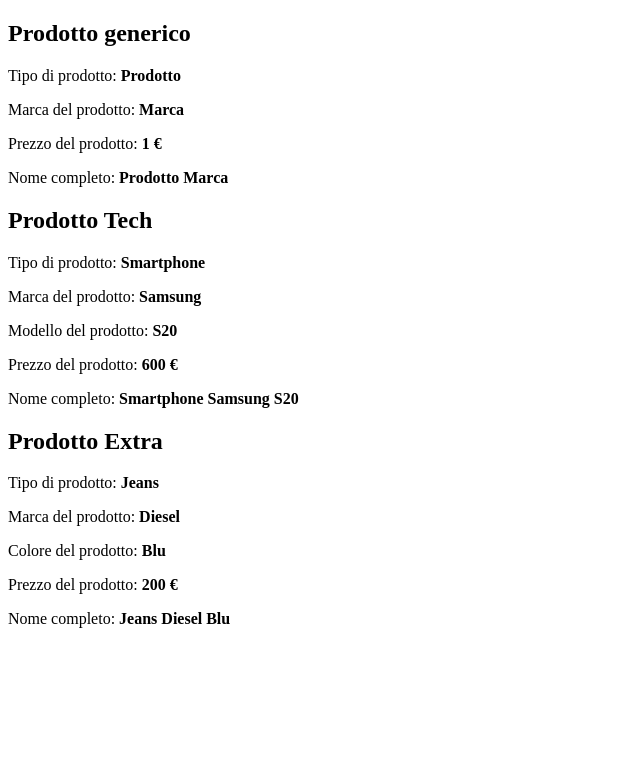
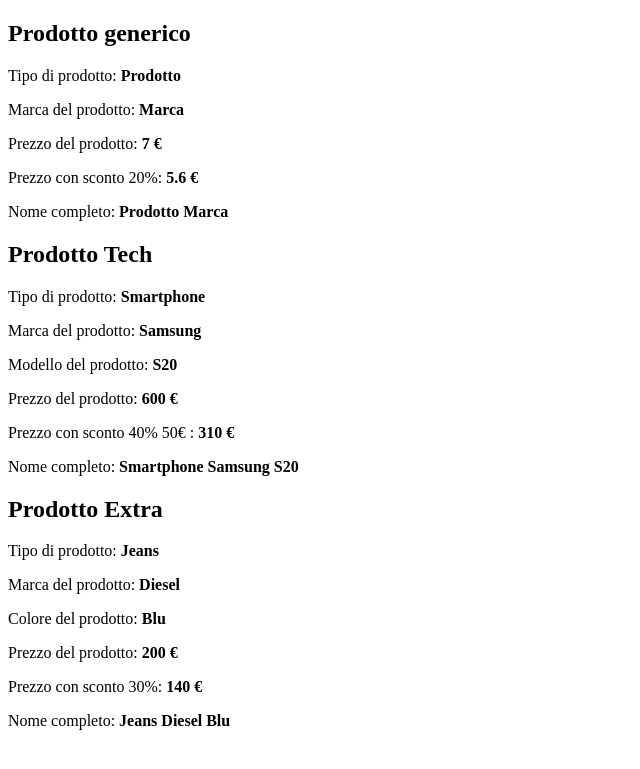
Before and after one commit to Ciarm-nik/php-oop-2, a PHP site: page / in a window 1280 px wide. Shown: the top 769 px of the page, without its empty margins (0-640 px from the left). Run offline with PHP 8.4, Linux system fonts and the light colour scheme.

Commit message:
Aggiunto sconto sui diversi prodotti

```diff
--- a/classes/model_product.php
+++ b/classes/model_product.php
@@ -19,4 +19,9 @@ class ModelProduct extends Product
     {
         return parent::getFullName() . " " . $this->model;
     }
+
+    public function getDiscountPrice($discount)
+    {
+        return parent::getDiscountPrice($discount) -50;
+    }
 }
--- a/classes/product.php
+++ b/classes/product.php
@@ -28,8 +28,18 @@ class Product
         return $this->brand;
     }
 
+    public function getPrice()
+    {
+        return $this->price;
+    }
+
     public function getFullName()
     {
         return $this->type . " " . $this->brand;
     }
+
+    public function getDiscountPrice($discount)
+    {
+        return $this->price - ($this->price * ($discount / 100));
+    }
 }
--- a/index.php
+++ b/index.php
@@ -20,7 +20,7 @@ require_once __DIR__ . "/classes/model_product.php";
 <body>
 
     <?php
-    $generic = new Product("Prodotto", "Marca", 1);
+    $generic = new Product("Prodotto", "Marca", 7);
     $phone = new ModelProduct("Smartphone", "Samsung", 600, "S20");
     $extra = new ColorProduct("Jeans", "Diesel", 200, "Blu");
     ?>
@@ -29,7 +29,8 @@ require_once __DIR__ . "/classes/model_product.php";
         <h1>Prodotto generico</h1>
         <p>Tipo di prodotto: <strong><?php echo $generic->getType(); ?></strong></p>
         <p>Marca del prodotto: <strong><?php echo $generic->getBrand(); ?></strong></p>
-        <p>Prezzo del prodotto: <strong><?php echo $generic->price; ?> €</strong></p>
+        <p>Prezzo del prodotto: <strong><?php echo $generic->getPrice(); ?> €</strong></p>
+        <p>Prezzo con sconto 20%: <strong><?php echo $generic->getDiscountPrice(20); ?> €</strong></p>
         <p>Nome completo: <strong><?php echo $generic->getFullName(); ?></strong></p>
     </section>
 
@@ -38,7 +39,8 @@ require_once __DIR__ . "/classes/model_product.php";
         <p>Tipo di prodotto: <strong><?php echo $phone->getType(); ?></strong></p>
         <p>Marca del prodotto: <strong><?php echo $phone->getBrand(); ?></strong></p>
         <p>Modello del prodotto: <strong><?php echo $phone->model; ?></strong></p>
-        <p>Prezzo del prodotto: <strong><?php echo $phone->price; ?> €</strong></p>
+        <p>Prezzo del prodotto: <strong><?php echo $phone->getPrice(); ?> €</strong></p>
+        <p>Prezzo con sconto 40% 50€ : <strong><?php echo $phone->getDiscountPrice(40); ?> €</strong></p>
         <p>Nome completo: <strong><?php echo $phone->getFullName(); ?></strong></p>
     </section>
 
@@ -47,7 +49,8 @@ require_once __DIR__ . "/classes/model_product.php";
         <p>Tipo di prodotto: <strong><?php echo $extra->getType(); ?></strong></p>
         <p>Marca del prodotto: <strong><?php echo $extra->getBrand(); ?></strong></p>
         <p>Colore del prodotto: <strong><?php echo $extra->color; ?></strong></p>
-        <p>Prezzo del prodotto: <strong><?php echo $extra->price; ?> €</strong></p>
+        <p>Prezzo del prodotto: <strong><?php echo $extra->getPrice(); ?> €</strong></p>
+        <p>Prezzo con sconto 30%: <strong><?php echo $extra->getDiscountPrice(30); ?> €</strong></p>
         <p>Nome completo: <strong><?php echo $extra->getFullName(); ?></strong></p>
     </section>
 
```
